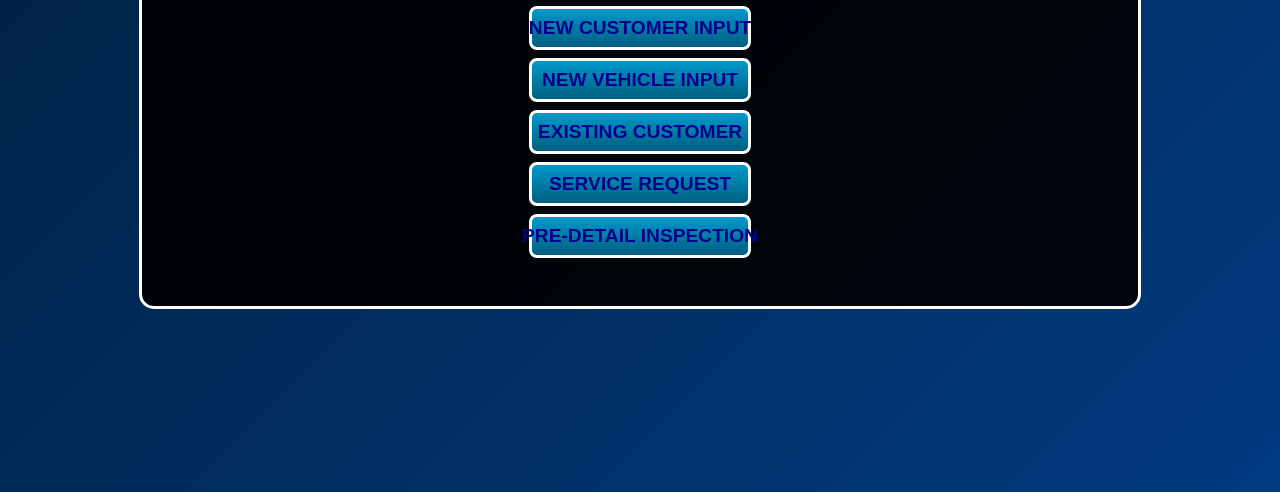
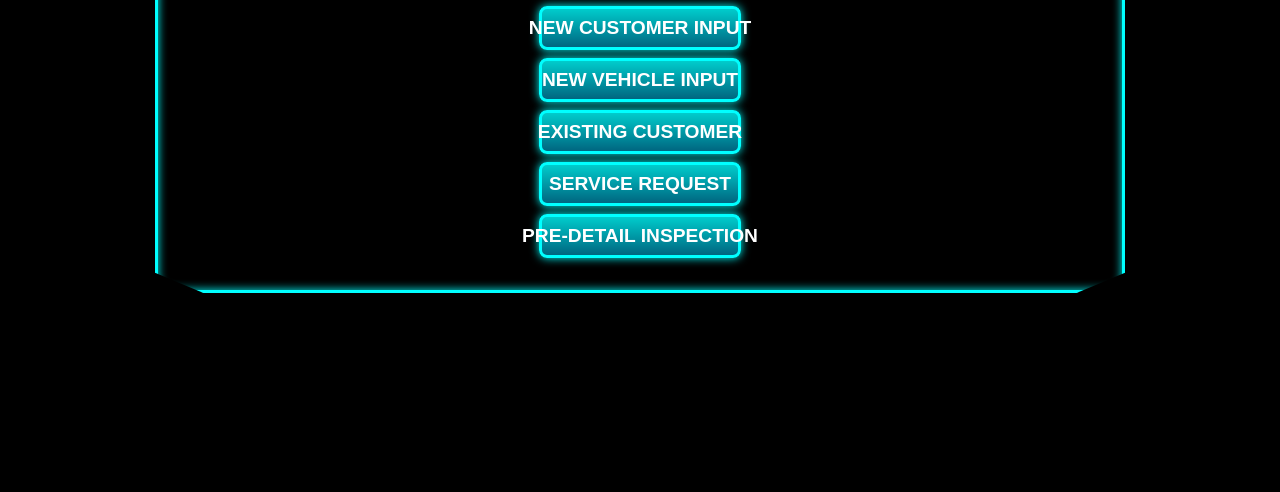
Before and after one commit to nomade-in-the-clouds/aeg-frontend, a website: page aeg/index.html in a window 1280 px wide. Shown: the part 308-800 px from the top of the page. Drawn offline with Linux system fonts and the light colour scheme.

Commit message:
Update style.css

```diff
--- a/aeg/assets/css/style.css
+++ b/aeg/assets/css/style.css
@@ -1,7 +1,7 @@
 /* Global styles */
 body {
     font-family: 'EXOTC350 Bold', sans-serif;
-    background: linear-gradient(135deg, #001f3f, #003b80);
+    background: #000000;
     color: #ffffff;
     margin: 0;
     padding: 0;
@@ -11,36 +11,38 @@ body {
     align-items: center;
 }
 
-/* Main container styling */
+/* Main container with futuristic neon frame */
 .main-container {
-    background: rgba(0, 0, 0, 0.9);
-    padding: 3rem;
+    background: #000000;
+    padding: 2rem;
     border-radius: 15px;
     width: 100%;
     max-width: 900px;
-    box-shadow: none;
-    border: 3px solid #ffffff;
+    border: 3px solid #00ffff;
     text-align: center;
+    position: relative;
+    box-shadow: 0 0 15px #00ffff, inset 0 0 10px #00ffff;
+    clip-path: polygon(5% 0%, 95% 0%, 100% 5%, 100% 95%, 95% 100%, 5% 100%, 0% 95%, 0% 5%);
 }
 
-/* Header styling on stainless steel box */
+/* Header styling inside its own futuristic box */
 .header-title {
     font-family: 'Frijole', sans-serif;
-    font-size: 7rem;
+    font-size: 5rem;
     text-transform: uppercase;
-    color: white;
+    color: #ff9900;
     margin-bottom: 1rem;
     letter-spacing: 2px;
     text-shadow: none;
-    background: linear-gradient(180deg, #c0c0c0, #808080);
-    padding: 20px;
-    border-radius: 12px;
+    background: linear-gradient(180deg, #222222, #444444);
+    padding: 15px;
+    border-radius: 10px;
     display: inline-block;
     border: 4px solid #ffffff;
-    box-shadow: inset 0 0 10px rgba(255, 255, 255, 0.5);
+    box-shadow: inset 0 0 10px rgba(255, 255, 255, 0.3);
 }
 
-/* Navigation buttons styling */
+/* Navigation buttons with futuristic styling */
 .nav-buttons {
     display: flex;
     flex-direction: column;
@@ -55,23 +57,24 @@ body {
     display: flex;
     align-items: center;
     justify-content: center;
-    width: 200px;
+    width: 180px;
     padding: 0.5rem;
     font-size: 1.2rem;
     text-align: center;
     text-transform: uppercase;
     border-radius: 8px;
-    background: linear-gradient(180deg, #0099cc, #005f80);
-    color: #00008b;
-    border: 3px solid #ffffff;
+    background: linear-gradient(180deg, #00cccc, #006680);
+    color: #ffffff;
+    border: 3px solid #00ffff;
     transition: background-color 0.3s ease, transform 0.2s, box-shadow 0.3s;
     text-shadow: none;
     text-decoration: none;
     white-space: nowrap;
+    box-shadow: 0 0 10px #00ffff;
 }
 
 .nav-buttons a:hover {
-    background: linear-gradient(180deg, #00bfff, #0077aa);
+    background: linear-gradient(180deg, #00ffff, #0099cc);
     transform: translateY(-2px);
-    box-shadow: none;
+    box-shadow: 0 0 15px #00ffff;
 }
```
